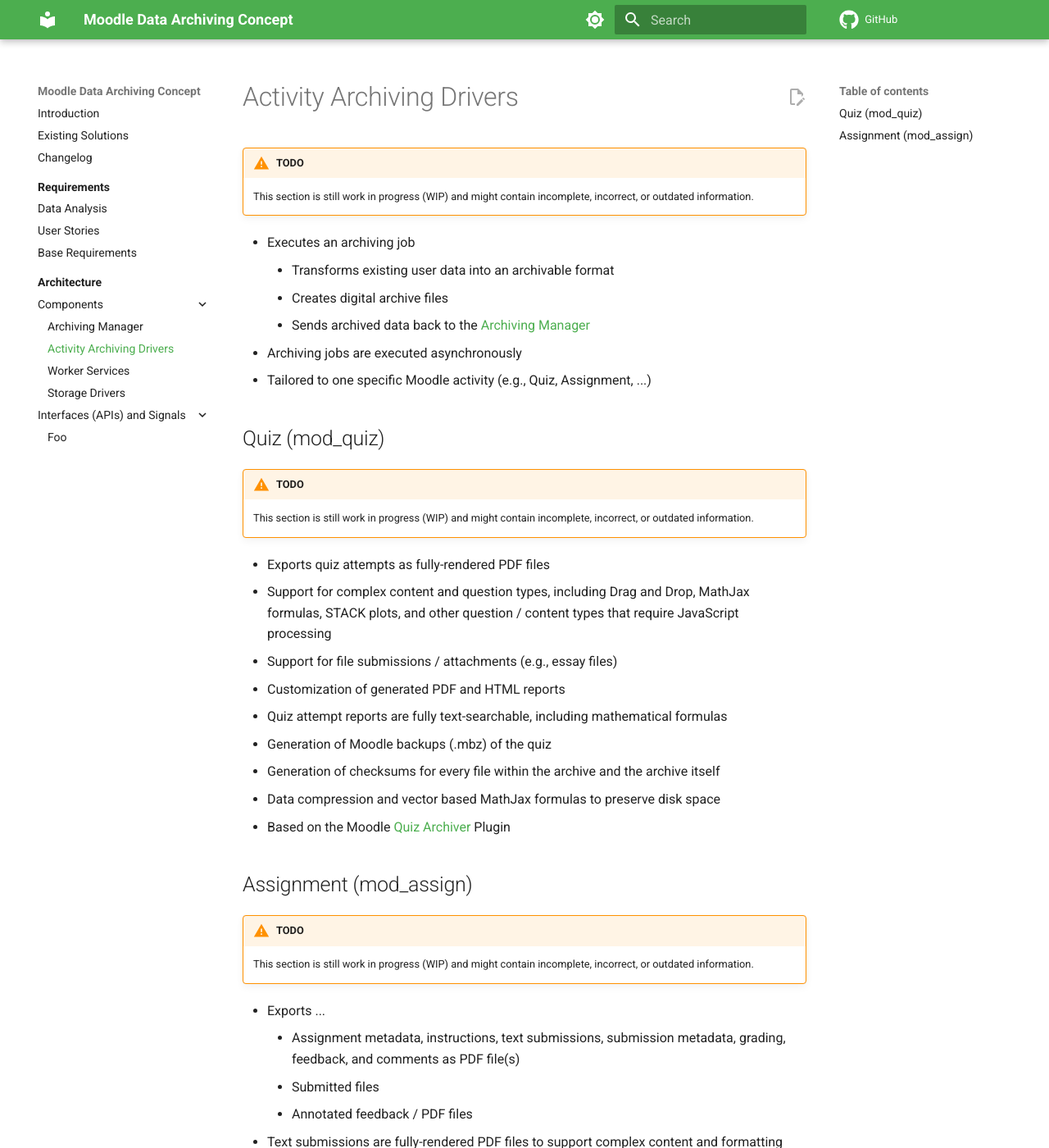
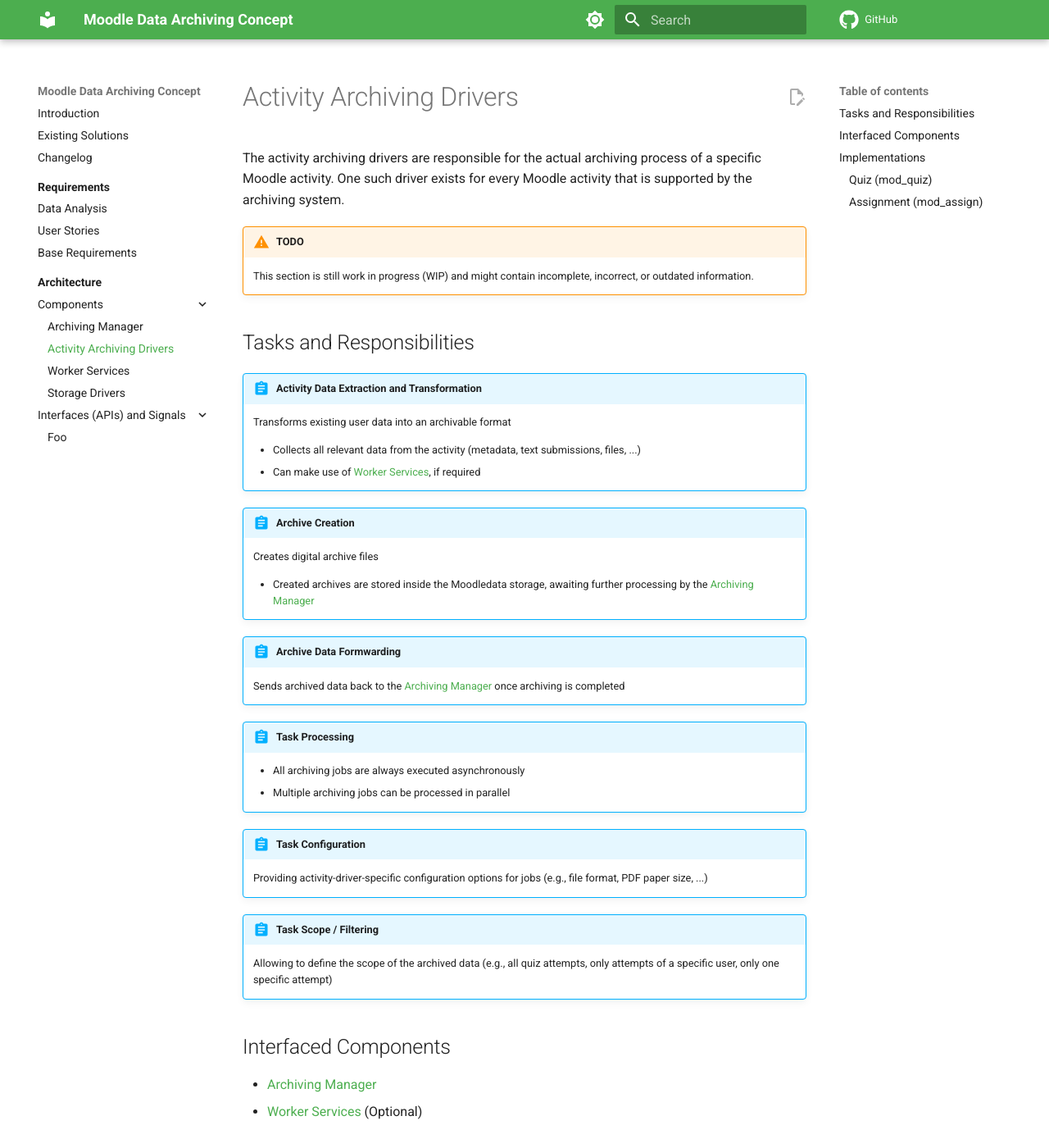
Before and after one commit to ngandrass/moodle-data-archiving-concept, an MkDocs documentation site: the page built from docs/architecture/components/activity-archiving-drivers.md, in a window 1280 px wide and 1400 px high. Shown: the whole window at 82% size. Built offline with MkDocs 1.6.1 and Material for MkDocs 9.7.7, drawn with Linux system fonts in a browser that asks for light colours; comment, search, counter and statistics services are not loaded.

Commit message:
Create basic specification of activity archiving drivers and worker services

```diff
--- a/docs/architecture/components/activity-archiving-drivers.md
+++ b/docs/architecture/components/activity-archiving-drivers.md
@@ -1,17 +1,50 @@
 # Activity Archiving Drivers
+
+The activity archiving drivers are responsible for the actual archiving process of a specific Moodle activity. One such
+driver exists for every Moodle activity that is supported by the archiving system.
 
 !!! warning "TODO"
     This section is still work in progress (WIP) and might contain incomplete, incorrect, or outdated information.
 
-- Executes an archiving job
-    - Transforms existing user data into an archivable format
-    - Creates digital archive files
-    - Sends archived data back to the [Archiving Manager](#archiving-manager)
-- Archiving jobs are executed asynchronously
-- Tailored to one specific Moodle activity (e.g., Quiz, Assignment, ...)
+
+## Tasks and Responsibilities
+
+!!! abstract "Activity Data Extraction and Transformation"
+    Transforms existing user data into an archivable format
+
+    - Collects all relevant data from the activity (metadata, text submissions, files, ...)
+    - Can make use of [Worker Services](../worker-services), if required
+
+!!! abstract "Archive Creation"
+    Creates digital archive files
+
+    - Created archives are stored inside the Moodledata storage, awaiting further processing by the
+      [Archiving Manager](../archiving-manager)
+
+!!! abstract "Archive Data Formwarding"
+    Sends archived data back to the [Archiving Manager](#archiving-manager) once archiving is completed
+
+!!! abstract "Task Processing"
+    - All archiving jobs are always executed asynchronously
+    - Multiple archiving jobs can be processed in parallel
+
+!!! abstract "Task Configuration"
+    Providing activity-driver-specific configuration options for jobs (e.g., file format, PDF paper size, ...)
+
+!!! abstract "Task Scope / Filtering"
+    Allowing to define the scope of the archived data (e.g., all quiz attempts, only attempts of a specific user, only
+    one specific attempt)
 
 
-## Quiz (mod_quiz)
+## Interfaced Components
+
+- [Archiving Manager](../archiving-manager)
+- [Worker Services](../worker-services) (Optional)
+
+
+## Implementations
+
+### Quiz (mod_quiz)
 
 !!! warning "TODO"
     This section is still work in progress (WIP) and might contain incomplete, incorrect, or outdated information.
@@ -28,7 +61,7 @@
 - Based on the Moodle [Quiz Archiver](https://moodle.org/plugins/quiz_archiver) Plugin
 
 
-## Assignment (mod_assign)
+### Assignment (mod_assign)
 
 !!! warning "TODO"
     This section is still work in progress (WIP) and might contain incomplete, incorrect, or outdated information.
```
Also changed, not shown: docs/architecture/components/worker-services.md (+40 -3 lines).
